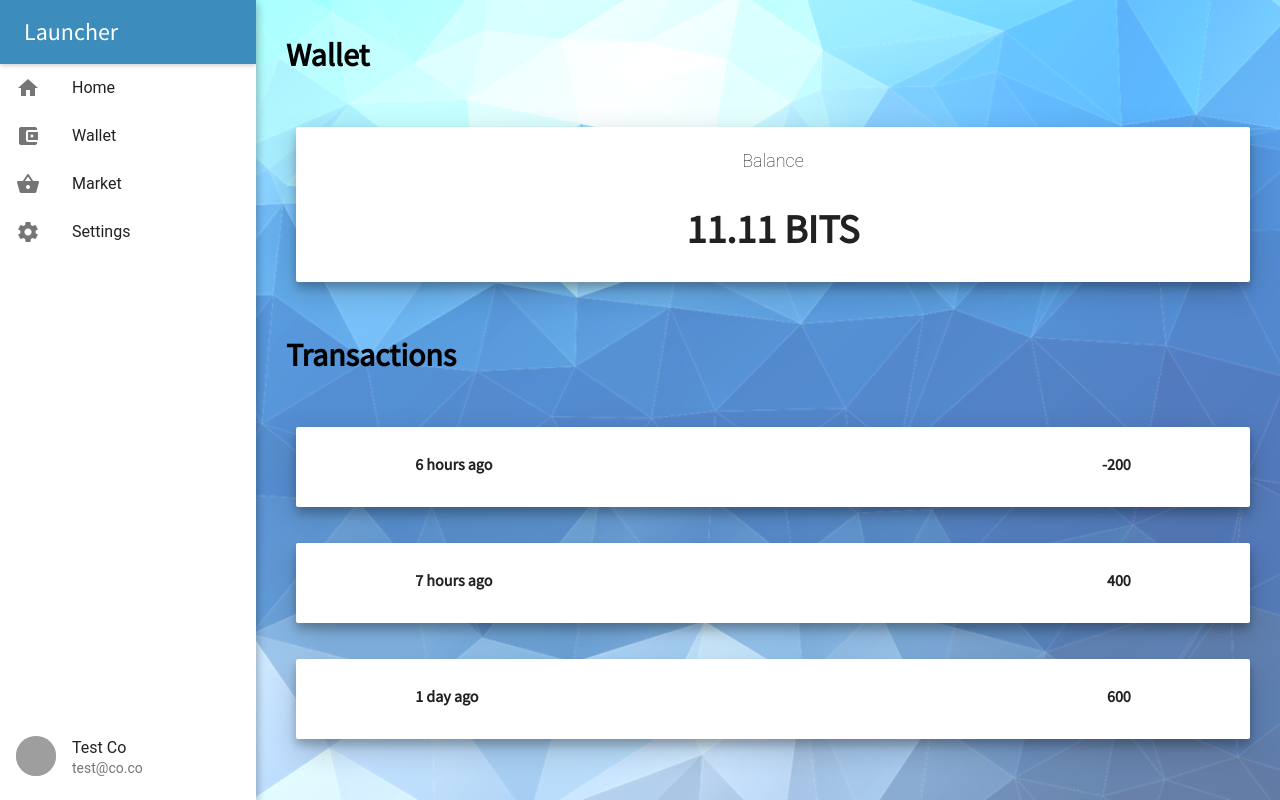
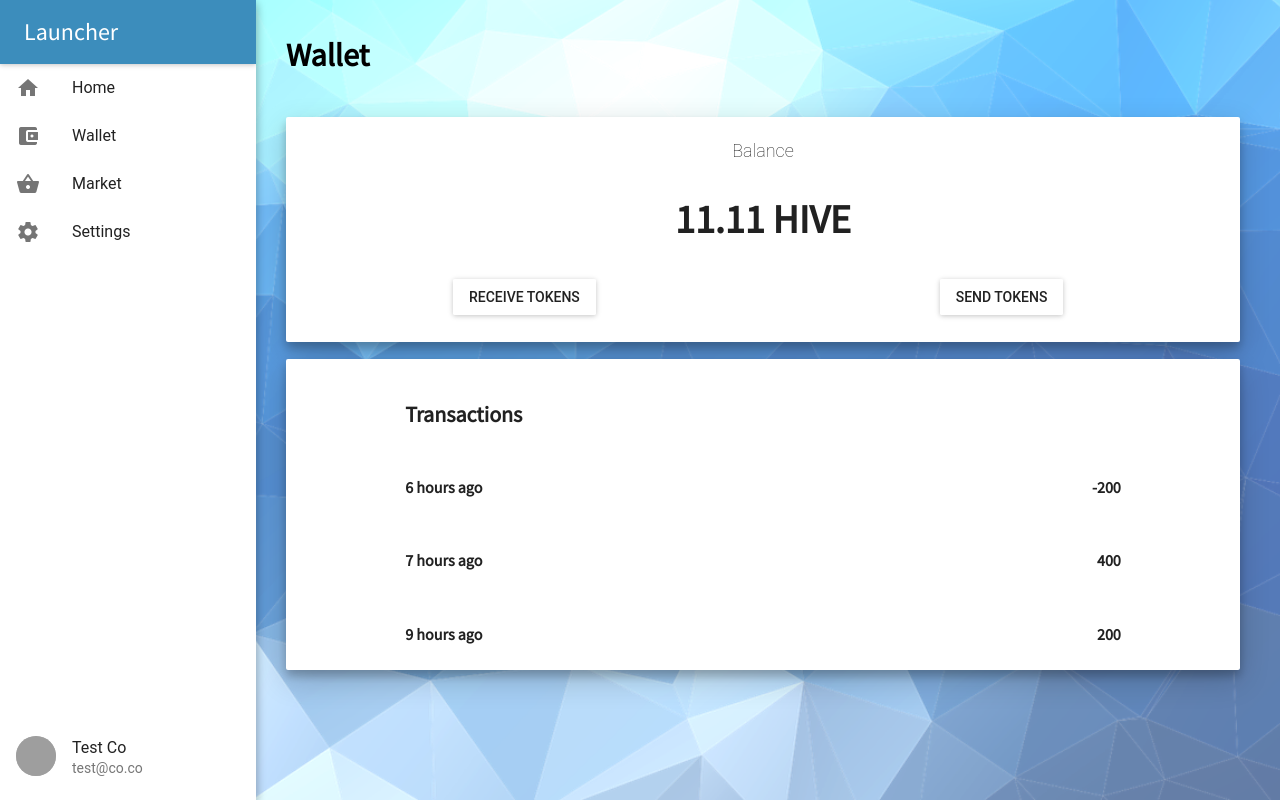
Before and after one commit to michailbrynard/rhino, a React (Create React App) app: page /wallet in a window 1280 px wide. Built offline with nearby package versions, Linux system fonts and the light colour scheme; grey boxes are pictures that could not be loaded.

Commit message:
adjusted wallet component layout and added modals for sending and receiving tokens

```diff
--- a/src/containers/wallet.js
+++ b/src/containers/wallet.js
@@ -1,7 +1,23 @@
-import React from 'react'
+import React, { Component } from 'react'
 import Paper from 'material-ui/Paper';
+import { RaisedButton, Dialog, FlatButton } from 'material-ui';
 
-export default () => (
+
+export default class extends Component {
+	state = {
+		token_dialog_msg: "",
+	};
+
+	handleToken_dialog_msg = (msg) => {
+		this.setState({ token_dialog_msg: msg });
+	};
+
+	handleClose = () => {
+		this.setState({ token_dialog_msg: "" });
+	};
+
+	render() {
+		return (
 			<div>
 				<div className='row'>
 					<div className='col-12'>
@@ -11,52 +27,77 @@
 						<Paper style={style.balance_card} zDepth={3}>
 							<div className='container'>
 								<p>Balance</p>
-						<h1>11.11 BITS</h1>
+								<h1>11.11 HIVE</h1>
 							</div>
+							<div className='row'>
+								<div className='col-6'>
+									<RaisedButton onClick={() => this.handleToken_dialog_msg("Receive Tokens") } label="Receive Tokens" />
+								</div>
+								<div className='col-6'>
+									<RaisedButton onClick={() => this.handleToken_dialog_msg("Send Tokens")} label="Send Tokens" />
+								</div>
+							</div>
+							<br />
 						</Paper>
 					</div>
 					<div className='col-12'>
-				<h2>Transactions</h2>
+						<Paper zDepth={3}>
+							<div className='container'>
+								<div className='row'>
+									<br />
+									<h3>Transactions</h3>
 								</div>
-			<div className='col-12'>
-				<Paper style={style.card} zDepth={3}>
-					<div className='container'>
+								<div className='row'>
 									<h5 className='f-right'>-200</h5>
 									<h5 className='f-left'>6 hours ago</h5>
 								</div>
-				</Paper>
-			</div>
-			<div className='col-12'>
-				<Paper style={style.card} zDepth={3}>
-					<div className='container'>
+								<div className='row'>
 									<h5 className='f-right'>400</h5>
 									<h5 className='f-left'>7 hours ago</h5>
 								</div>
-				</Paper>
+								<div className='row'>
+									<h5 className='f-right'>200</h5>
+									<h5 className='f-left'>9 hours ago</h5>
 								</div>
-			<div className='col-12'>
-				<Paper style={style.card} zDepth={3}>
-					<div className='container'>
-						<h5 className='f-right'>600</h5>
-						<h5 className='f-left'>1 day ago</h5>
 							</div>
 						</Paper>
 					</div>
 				</div>
+				<Dialog
+					title={this.state.token_dialog_msg}
+					actions={[
+						<FlatButton
+							label="Close"
+							primary={true}
+							onClick={this.handleClose}
+						/>
+					]}
+					modal={false}
+					open={this.state.token_dialog_msg ? true : false}
+					onRequestClose={this.handleClose}
+				>
+					Dialog for {this.state.token_dialog_msg}
+					{
+						this.state.token_dialog_msg === "Receive Tokens" ?
+							<img style={{
+								height: 300,
+								width: 300
+							}} src="qr.jpg" /> : null
+					}
+        </Dialog>
 			</div>
 		)
+	}
+}
 
 const style = {
 	balance_card: {
-		height: 155,
 		width: '100%',
-		margin: 10,
 		textAlign: 'center',
 		display: 'inline-block',
 	},
 	card: {
 		height: 80,
-		width: '100%',
-		margin: 10
+		width: '100%'
 	}
 };
```
Also changed, not shown: public/qr.jpg (added). Lines whose indentation alone changed are shown as unchanged.
